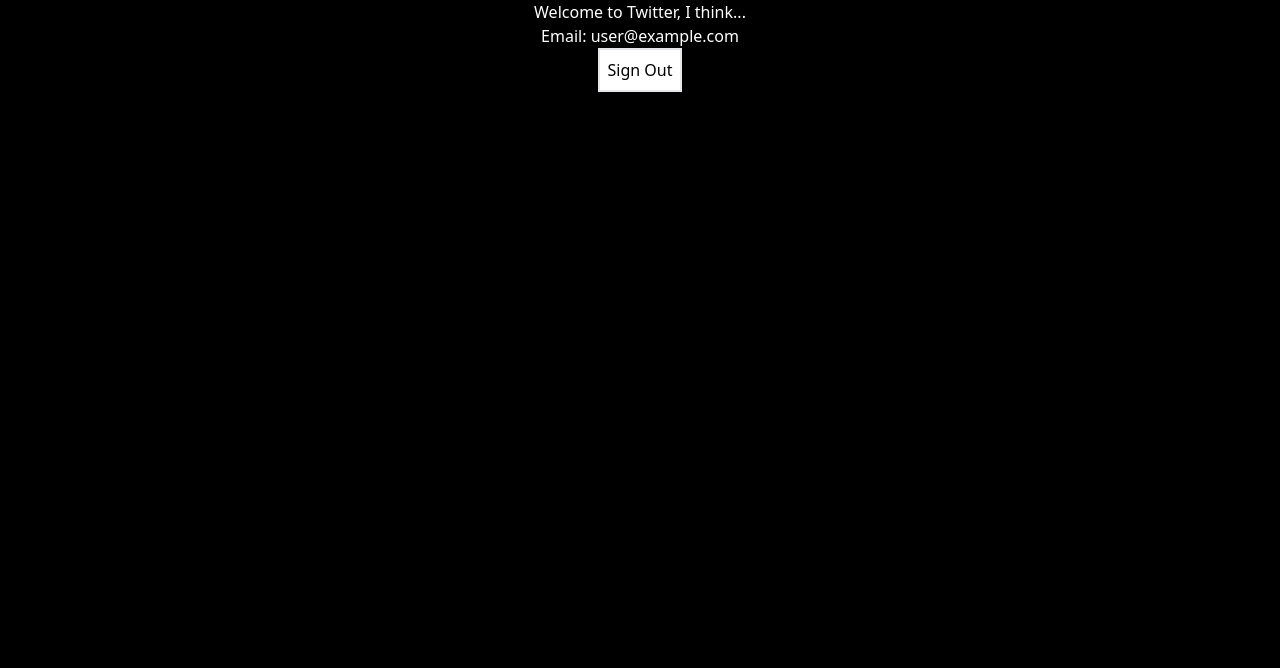
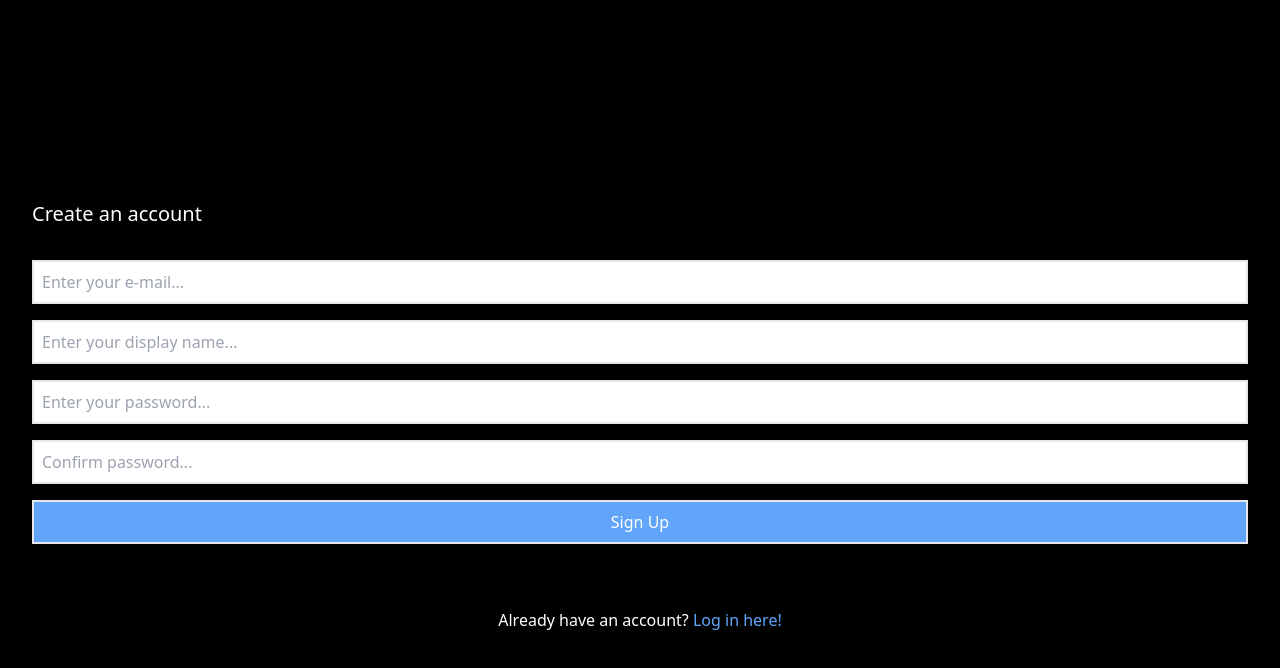
Before and after one commit to amir-skoric/twitter-clone, a React (Vite) app: page /signup in a window 1280 px wide. Before the commit this address led to /. Shown: the top 668 px of the page. Built offline with nearby package versions, Linux system fonts and the light colour scheme; no server answers; sample sign-in values are in the browser's storage.

Commit message:
login system finally works fr

```diff
--- a/src/components/AnonymousRoute.jsx
+++ /dev/null
@@ -1,10 +0,0 @@
-import React from "react";
-import { Navigate } from "react-router-dom";
-import { useAuth } from "../contexts/AuthContext";
-
-const AnonymousRoute = ({ children }) => {
-  const { currentUser } = useAuth();
-  return !currentUser ? children : <Navigate to="/"></Navigate>;
-};
-
-export default AnonymousRoute;
--- a/src/components/App.jsx
+++ b/src/components/App.jsx
@@ -5,7 +5,6 @@
 import { AuthProvider } from "../contexts/AuthContext";
 import { BrowserRouter as Router, Routes, Route } from "react-router-dom";
 import PrivateRoute from "./PrivateRoute";
-import AnonymousRoute from "./AnonymousRoute";
 import NotFound from "./pages/NotFound";
 
 export default function App() {
@@ -21,35 +20,16 @@
   }, [toggle]);
 */
   return (
-    <div className="min-h-screen flex flex-col bg-black text-white">
+    <div className="App min-h-screen flex flex-col bg-black text-white">
       <Router>
         <AuthProvider>
           <Routes>
-            <Route
-              path="/"
-              element={
-                <PrivateRoute>
-                  <LandingPage />
-                </PrivateRoute>
-              }
-            />
-            <Route
-              path="/signup"
-              element={
-                <AnonymousRoute>
-                  <SignUp />
-                </AnonymousRoute>
-              }
-            ></Route>
-            <Route
-              path="/signin"
-              element={
-                <AnonymousRoute>
-                  <SignIn />
-                </AnonymousRoute>
-              }
-            ></Route>
-            <Route path="*" element={<NotFound />}></Route>
+            <Route element={<PrivateRoute />}>
+              <Route path="/" element={<LandingPage />} exact />
+            </Route>
+            <Route path="/signup" element={<SignUp />} />
+            <Route path="/signin" element={<SignIn />} />
+            <Route path="*" element={<NotFound />} />
           </Routes>
         </AuthProvider>
       </Router>
--- a/src/components/PrivateRoute.jsx
+++ b/src/components/PrivateRoute.jsx
@@ -1,10 +1,17 @@
 import React from "react";
-import { Navigate } from "react-router-dom";
+import { Navigate, Outlet } from "react-router-dom";
 import { useAuth } from "../contexts/AuthContext";
+import Loading from './loading/Loading'
 
-const PrivateRoute = ({ children }) => {
-  const { currentUser } = useAuth();
-  return currentUser ? children : <Navigate to="/"></Navigate>;
+const PrivateRoute = () => {
+  const { currentUser, loading } = useAuth();
+  if (loading) {
+    return <Loading />
+  } else if (currentUser && !loading) {
+    return <Outlet />;
+  } else {
+    return <Navigate to="/signin" />;
+  }
 };
 
 export default PrivateRoute;
--- a/src/components/auth/pages/SignIn.jsx
+++ b/src/components/auth/pages/SignIn.jsx
@@ -23,14 +23,14 @@
   }
 
   return (
-    <div>
+    <div className="SignIn container flex flex-col justify-center min-h-screen">
       <h1 className="text-xl p-8 pb-0">Log in to your account</h1>
       <form
         className="flex flex-col space-y-4 p-8 text-black"
         onSubmit={handleSubmit}
       >
         <input
-          className="border border-2 p-2"
+          className="border-2 p-2"
           type="email"
           placeholder="Enter your e-mail..."
           required
@@ -38,14 +38,14 @@
           onChange={(e) => setEmail(e.target.value)}
         ></input>
         <input
-          className="border border-2 p-2"
+          className="border-2 p-2"
           type="password"
           placeholder="Enter your password..."
           required
           value={password}
           onChange={(e) => setPassword(e.target.value)}
         ></input>
-        <button className="p-2 mx-auto border border-2 bg-white" type="submit">
+        <button className="p-2 mx-auto border-2 bg-blue-400 text-white w-full" type="submit">
           Log In
         </button>
         <div className="text-red-400 text-center">
--- a/src/components/auth/pages/SignUp.jsx
+++ b/src/components/auth/pages/SignUp.jsx
@@ -7,10 +7,11 @@
 const SignUp = () => {
   //states
   const [email, setEmail] = useState("");
+  const [displayName, setDisplayName] = useState("");
   const [password, setPassword] = useState("");
   const [passwordConfirm, setPasswordConfirm] = useState("");
   const [error, setError] = useState();
-  const { signup } = useAuth();
+  const { signup, setdisplayname } = useAuth();
   const navigate = useNavigate();
 
   async function handleSubmit(e) {
@@ -20,6 +21,7 @@
     }
     try {
       await signup(email, password);
+      await setdisplayname(displayName)
       navigate("/");
     } catch (err) {
       setError(err);
@@ -27,14 +29,14 @@
   }
 
   return (
-    <div>
+    <div className="SignUp container flex flex-col justify-center min-h-screen">
       <h1 className="text-xl p-8 pb-0">Create an account</h1>
       <form
         className="flex flex-col space-y-4 p-8 text-black"
         onSubmit={handleSubmit}
       >
         <input
-          className="border border-2 p-2"
+          className="border-2 p-2"
           type="email"
           placeholder="Enter your e-mail..."
           required
@@ -42,7 +44,15 @@
           onChange={(e) => setEmail(e.target.value)}
         ></input>
         <input
-          className="border border-2 p-2"
+          className="border-2 p-2"
+          type="text"
+          placeholder="Enter your display name..."
+          required
+          value={displayName}
+          onChange={(e) => setDisplayName(e.target.value)}
+        ></input>
+        <input
+          className="border-2 p-2"
           type="password"
           placeholder="Enter your password..."
           required
@@ -50,14 +60,14 @@
           onChange={(e) => setPassword(e.target.value)}
         ></input>
         <input
-          className="border border-2 p-2"
+          className="border-2 p-2"
           type="password"
           placeholder="Confirm password..."
           required
           value={passwordConfirm}
           onChange={(e) => setPasswordConfirm(e.target.value)}
         ></input>
-        <button className="p-2 mx-auto border border-2 bg-white" type="submit">
+        <button className="p-2 mx-auto border-2 bg-blue-400 text-white w-full" type="submit">
           Sign Up
         </button>
         <div className="text-red-400 text-center">
--- /dev/null
+++ b/src/components/loading/Loading.jsx
@@ -0,0 +1,14 @@
+import React from "react";
+
+const Loading = () => {
+  return (
+    <div className="Loading min-h-screen flex flex-col justify-center space-y-8 items-center">
+      <h1 className="text-4xl font-bold">Loading...</h1>
+      <div className="inline-block h-12 w-12 animate-spin rounded-full border-4 border-solid border-blue-400 border-r-transparent align-[-0.125em] motion-reduce:animate-[spin_1.5s_linear_infinite]">
+        <span className="!absolute !-m-px !h-px !w-px !overflow-hidden !whitespace-nowrap !border-0 !p-0 ![clip:rect(0,0,0,0)]"></span>
+      </div>
+    </div>
+  );
+};
+
+export default Loading;
--- a/src/components/pages/LandingPage.jsx
+++ b/src/components/pages/LandingPage.jsx
@@ -16,15 +16,15 @@
     }
   }
   return (
-    <div className="text-center">
+    <div className="LandingPage text-center">
       <h1>Welcome to Twitter, I think...</h1>
       <div className="text-red-400 text-center">
         {JSON.stringify(error && error.code)}
       </div>
-      <p>Email: {currentUser.email}</p>
+      <p>Display name: {currentUser.displayName}</p>
       <div>
         <button
-          className="p-2 mx-auto border border-2 bg-white text-black"
+          className="p-2 mx-auto border-2 bg-white text-black"
           onClick={handleSignOut}
         >
           Sign Out
--- a/src/contexts/AuthContext.jsx
+++ b/src/contexts/AuthContext.jsx
@@ -4,6 +4,7 @@
   createUserWithEmailAndPassword,
   signInWithEmailAndPassword,
   signOut,
+  updateProfile
 } from "firebase/auth";
 
 const AuthContext = React.createContext();
@@ -14,9 +15,16 @@
 
 export function AuthProvider({ children }) {
   const [currentUser, setCurrentUser] = useState(null);
+  const [loading, setLoading] = useState(true)
 
   function signup(email, password) {
     return createUserWithEmailAndPassword(auth, email, password);
+  }
+
+  function setdisplayname(displayName) {
+    return updateProfile(auth.currentUser, {
+      displayName: displayName
+    })
   }
 
   function signin(email, password) {
@@ -30,15 +38,18 @@
   useEffect(() => {
     const unsubscribe = auth.onAuthStateChanged((user) => {
       setCurrentUser(user);
+      setLoading(false)
     });
     return unsubscribe;
   }, []);
 
   const value = {
     currentUser,
+    loading,
     signup,
     signin,
     signout,
+    setdisplayname
   };
   return <AuthContext.Provider value={value}>{children}</AuthContext.Provider>;
 }
```
